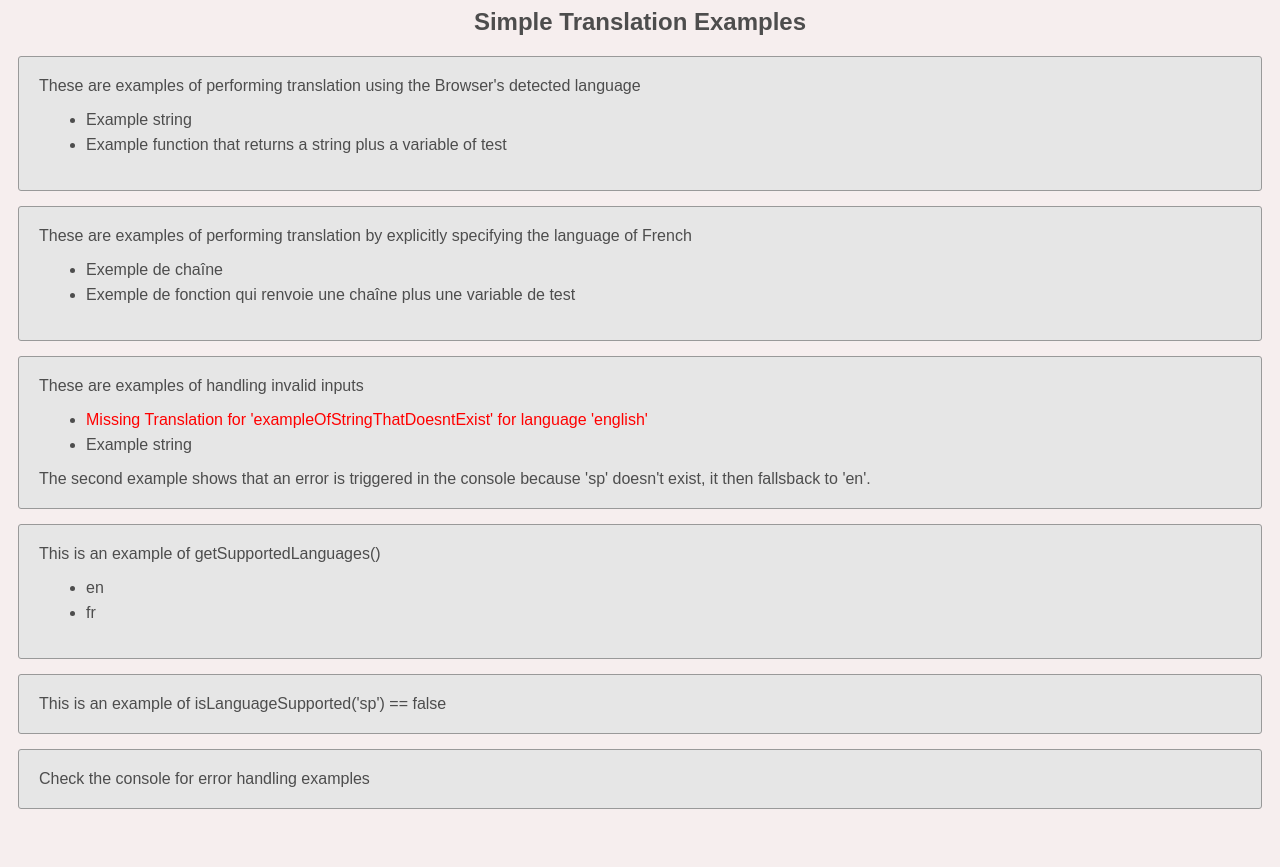
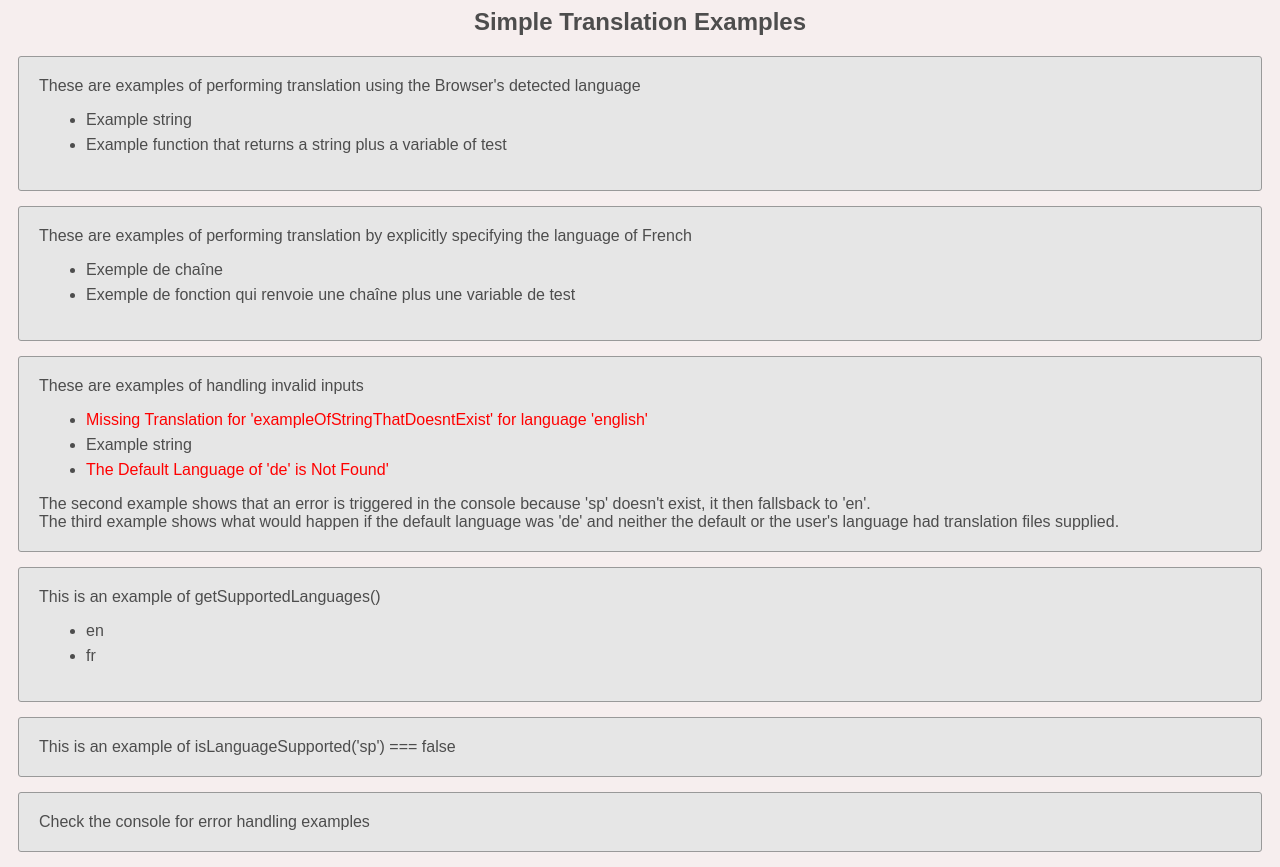
Before and after one commit to ssshake/simple-translation, a website: page examples/index.html in a window 1280 px wide. Before the commit the page ends 824 px from the top, so only its background shows below. Drawn offline with Linux system fonts and the light colour scheme.

Commit message:
added handling for missing default/fallback

```diff
--- a/examples/index.html
+++ b/examples/index.html
@@ -23,8 +23,10 @@
       <ul>
         <li id="missing-string-example"></li>
         <li id="missing-language-example"></li>
+        <li id="missing-default-language"></li>
       </ul>
       <div>The second example shows that an error is triggered in the console because 'sp' doesn't exist, it then fallsback to 'en'.</div>
+      <div>The third example shows what would happen if the default language was 'de' and neither the default or the user's language had translation files supplied.</div>
     </div>
 
     <div class="container">
@@ -34,7 +36,7 @@
     </div>
 
     <div class="container">
-      <div>This is an example of isLanguageSupported('sp') ==
+      <div>This is an example of isLanguageSupported('sp') ===
         <span id="users-language-supported"></span>
       </div>
 
@@ -87,6 +89,11 @@
 
     document.getElementById('users-language-supported').innerHTML = usersLanguageSupported
 
+    //set default and browser codes from 'en' to 'de' to simulate what would happened if there was no translations to fall back to.
+    translate.defaultLanguage = 'de'
+    translate.browserLanguageCode = 'de'
+    const exampleMissingDefaultLanguage = translate.message('exampleString')
+    document.getElementById('missing-default-language').innerHTML = exampleMissingDefaultLanguage
 
   </script>
 
--- a/package.json
+++ b/package.json
@@ -1,6 +1,6 @@
 {
   "name": "simple-translation",
-  "version": "1.0.7",
+  "version": "1.0.8",
   "description": "A super basic and simple way to do language translations. Auto detects language from the browser. Supports compiled strings. Aims to be an uncomplicated translation package",
   "main": "simple-translation.js",
   "directories": {
--- a/simple-translation.js
+++ b/simple-translation.js
@@ -50,6 +50,11 @@ export default class SimpleTranslation{
     if (!(this.isLanguageSupported(languageCode))){
       console.error(`Simple-Translation: Language definition of '${languageCode}' Not Found. Defaulting to '${this.defaultLanguage}'`)
       languageCode = this.defaultLanguage
+
+      if (!(this.isLanguageSupported(languageCode))){
+        console.error(`Simple-Translation: The DEFAULT language definition of '${languageCode}' Not Found.`)
+        return `<span style="color:red;">The Default Language of '${languageCode}' is Not Found'</span>`
+      }
     }
 
     if (!this.localeData[languageCode].messages[key]){
```
